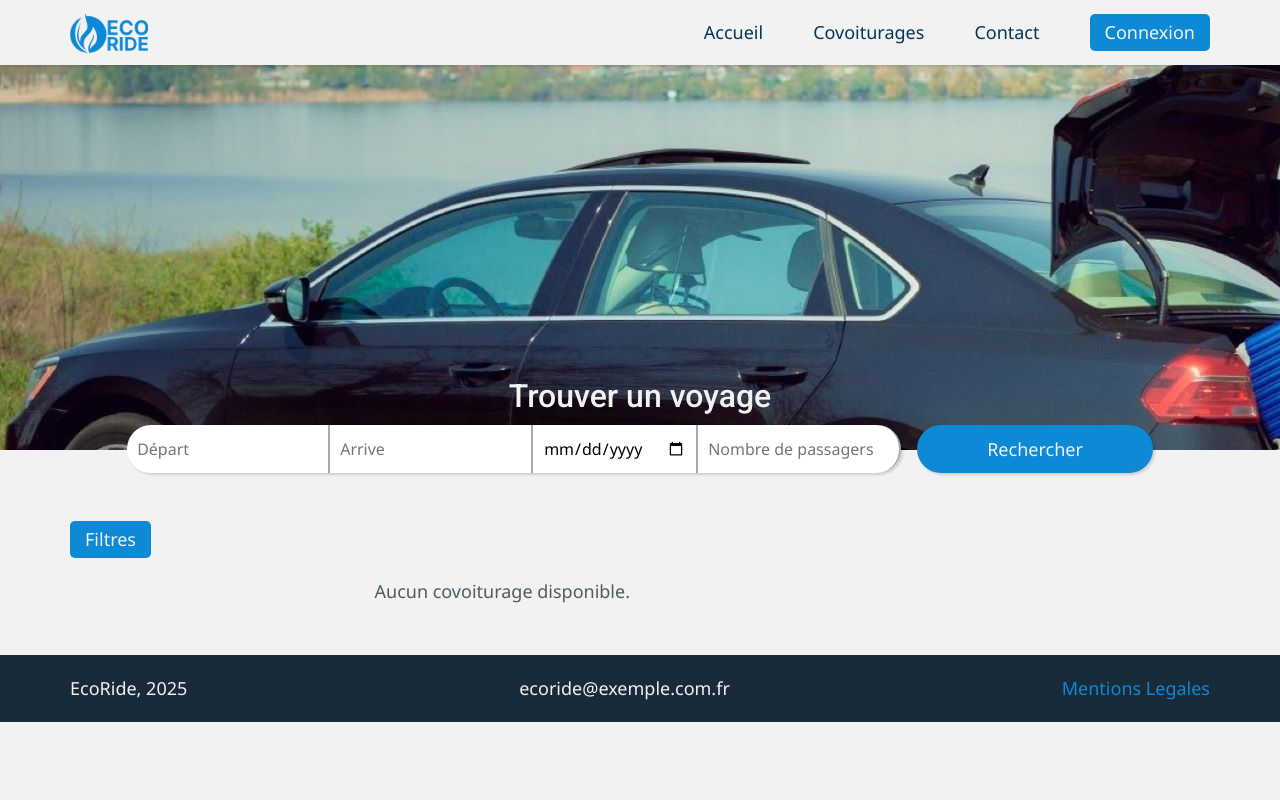
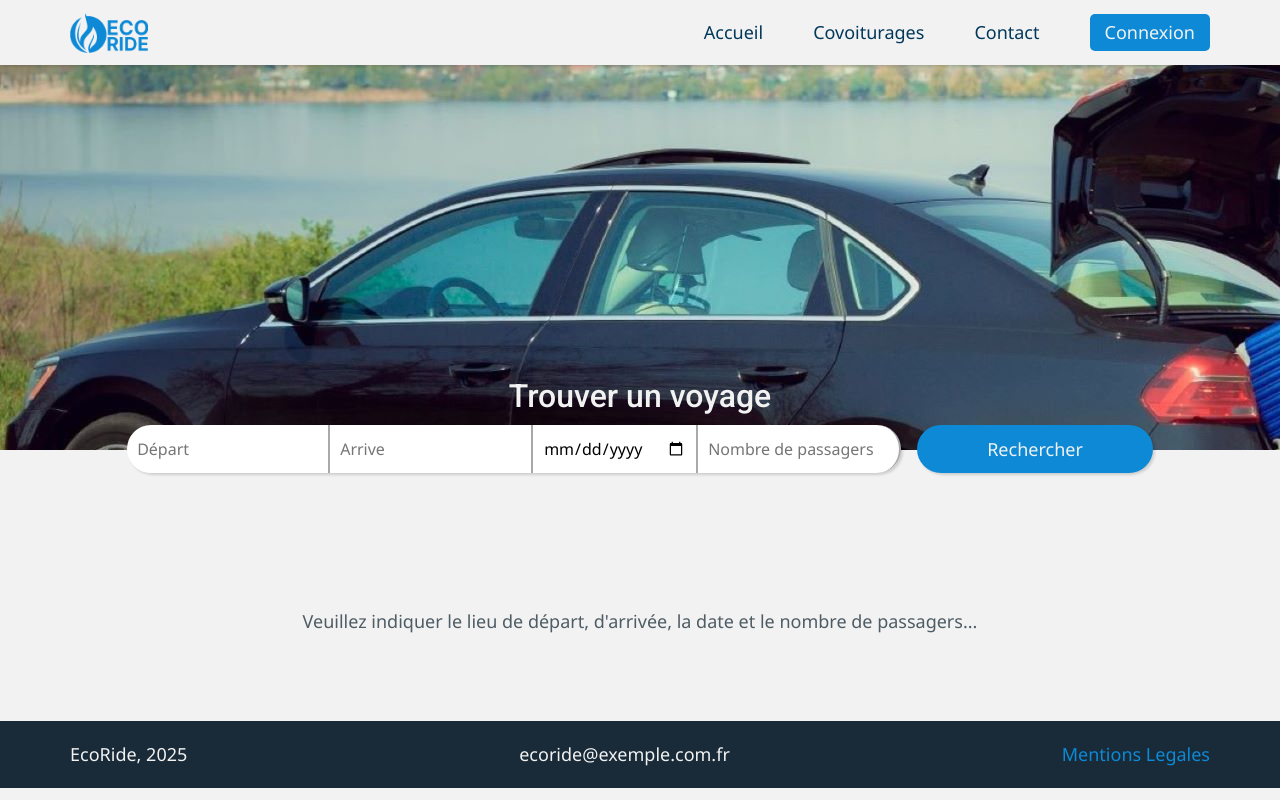
Before and after one commit to joselezcano8/EcoRide---Studi, a PHP site: page /covoiturages.php in a window 1280 px wide. Run offline with PHP 8.4, Linux system fonts and the light colour scheme; data that the repository does not hold is empty.

Commit message:
Recherche Iitneraires

```diff
--- a/covoiturages.php
+++ b/covoiturages.php
@@ -10,10 +10,10 @@ include 'inc/header.inc.php';
 
         <main class="main | padding">
             <?php include 'inc/itineraire.inc.php'; ?>
-            <section class="no-voyage | hidden">
+            <section class="no-voyage">
                 <p>Veuillez indiquer le lieu de départ, d'arrivée, la date et le nombre de passagers...</p>
             </section>
-            <section class="voyages | section">
+            <section class="voyages | section | hidden">
                 <button class="button">Filtres</button>
                 <div class="cards">
                 <?php include 'inc/card.sql.inc.php'; ?>
--- a/inc/card.sql.inc.php
+++ b/inc/card.sql.inc.php
@@ -30,8 +30,9 @@ SELECT
      c.ID_covoiturage,
      compte.pseudo AS chauffeur_pseudo,
      chauffeur.note AS chauffeur_note,
-     c.heure_depart,
-     c.heure_arrivee,
+     DATE_FORMAT(c.heure_depart, "%Hh%i") AS heure_depart_formatee,
+     DATE_FORMAT(c.heure_arrivee, "%Hh%i") AS heure_arrivee_formatee,
+     DATE_FORMAT(c.date, "%d/%c/%Y") AS date_formatee,
      c.places_disponibles,
      vehicule.eco AS vehicule_eco,
      c.prix
@@ -103,8 +104,9 @@ if ($result->num_rows > 0) {
     while ($row = $result->fetch_assoc()) {
         $chauffeurPseudo = htmlspecialchars($row['chauffeur_pseudo']);
         $chauffeurNote = htmlspecialchars($row['chauffeur_note']);
-        $heureDepart = htmlspecialchars($row['heure_depart']);
-        $heureArrivee = htmlspecialchars($row['heure_arrivee']);
+        $heureDepart = htmlspecialchars($row['heure_depart_formatee']);
+        $heureArrivee = htmlspecialchars($row['heure_arrivee_formatee']);
+        $date = htmlspecialchars($row['date_formatee']);
         $placesDisponibles = htmlspecialchars($row['places_disponibles']);
         $vehiculeEco = $row['vehicule_eco'] ? 'Oui' : 'Non';
         $prix = htmlspecialchars($row['prix']);
@@ -119,6 +121,9 @@ if ($result->num_rows > 0) {
             <div class="card-star">
                 <img src="img/svg/star.svg" alt="">
                 <p><?php echo $chauffeurNote; ?>/5</p>
+            </div>
+            <div class="card-date">
+                <p><?php echo $date?></p>
             </div>
             <div class="card-horaire">
                 <p><?php echo $heureDepart; ?> - <?php echo $heureArrivee; ?></p>
--- a/script/script-itineraire.js
+++ b/script/script-itineraire.js
@@ -8,6 +8,8 @@ document.addEventListener('DOMContentLoaded', () => {
     const nombrePassagers = document.getElementById('nombre-passagers');
     const formRecherche = document.getElementById('form-recherche');
     const cardsContainer = document.querySelector('.cards');
+    const sectionNoVoyage = document.querySelector('.no-voyage');
+    const sectionVoyages = document.querySelector('.voyages');
 
     // Tableau des villes françaises
     const cities = [
@@ -65,6 +67,10 @@ document.addEventListener('DOMContentLoaded', () => {
             cardsContainer.innerHTML = `<p>Erreur : ${error.message}</p>`;
             console.error('Erreur dans la requête fetch :', error);
         });
+
+        sectionNoVoyage.classList.add('hidden');
+        sectionVoyages.classList.remove('hidden');
+
     });
 
     // Fonction pour afficher les cartes de covoiturages
@@ -84,8 +90,11 @@ document.addEventListener('DOMContentLoaded', () => {
                     <img src="img/svg/star.svg" alt="">
                     <p>${covoiturage.chauffeur_note}/5</p>
                 </div>
+                <div class="card-date">
+                    <p>${covoiturage.date_formatee}</p>
+                </div>
                 <div class="card-horaire">
-                    <p>${covoiturage.heure_depart} - ${covoiturage.heure_arrivee}</p>
+                    <p>${covoiturage.heure_depart_formatee} - ${covoiturage.heure_arrivee_formatee}</p>
                 </div>
                 <div class="card-car">
                     <img src="img/svg/car.svg" alt="">
--- a/styles/covoiturages.css
+++ b/styles/covoiturages.css
@@ -7,6 +7,11 @@
 
 .header h1 {
     font-size: var(--fs-secondary-heading);
+}
+
+p {
+    text-align: center !important;
+    text-justify: center !important;
 }
 
 @media (max-width: 70em) {
@@ -59,13 +64,17 @@
     grid-area: button;
 }
 
+.card-date {
+    grid-area: date;
+}
+
 .card {
     background-color: white !important;
     border-radius: 30px;
     width: 480px;
     padding: 15px;
     display: grid;
-    grid-template-columns: 130px 130px 40px 130px;
+    grid-template-columns: 110px 130px 40px 130px;
     grid-template-rows: 30px 30px 0px 30px 30px;
     gap: 10px;
     justify-content: center;
@@ -74,7 +83,7 @@
     'chauffeur chauffeur . price'
     'star . . . '
     '. . . .'
-    'horaire horaire . .'
+    'date horaire . .'
     'car eco . button'
     ;
 }
```
